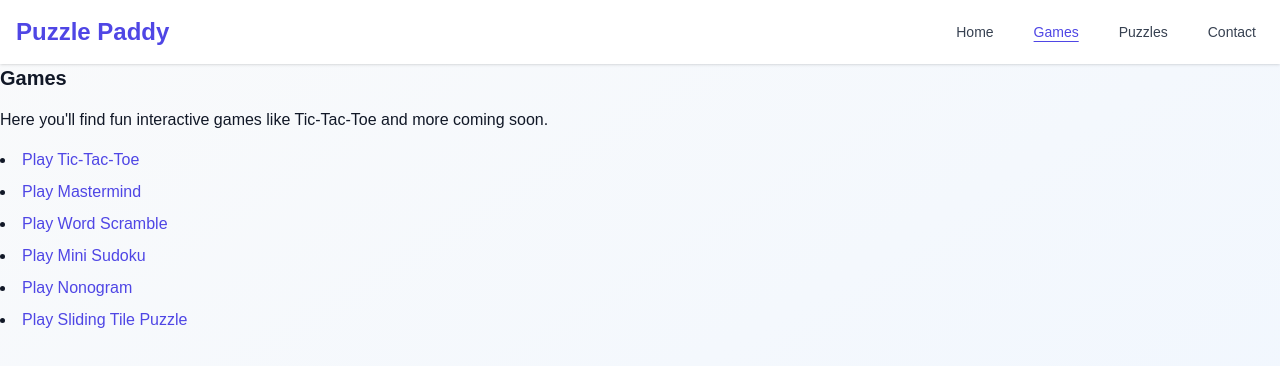
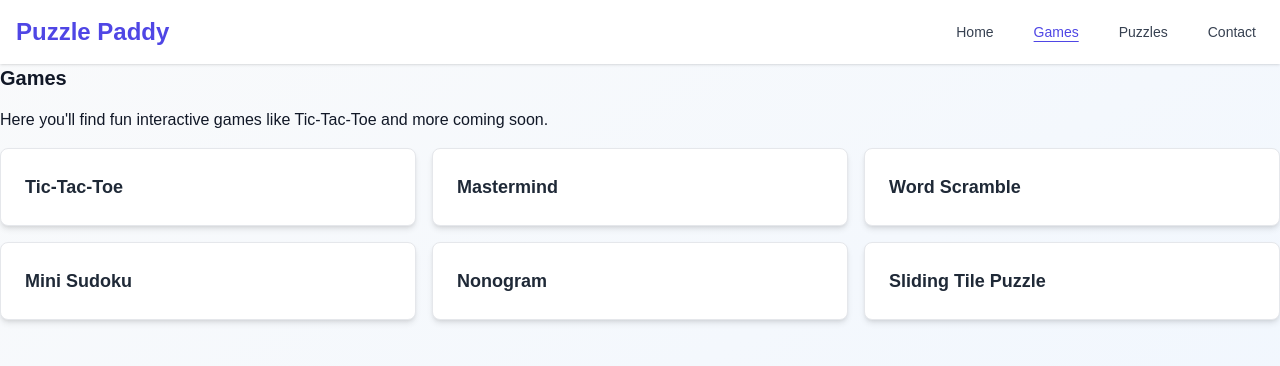
Before and after one commit to MichaelMcKibbin/puzzlepaddy.com, a Next.js app: page /games in a window 1280 px wide. Shown: the top 366 px of the page. Built offline with nearby package versions, Linux system fonts and the light colour scheme.

Commit message:
layout: adjust layout of games page

```diff
--- a/pages/games.js
+++ b/pages/games.js
@@ -6,14 +6,26 @@ export default function Games() {
         <div>
             <h2 className="text-xl font-semibold mb-4">Games</h2>
             <p>Here you'll find fun interactive games like Tic-Tac-Toe and more coming soon.</p>
-            <ul className="list-disc list-inside mt-4 space-y-2">
-                <li><Link className="text-indigo-600 hover:underline" href="/games/tictactoe">Play Tic-Tac-Toe</Link></li>
-                <li><Link className="text-indigo-600 hover:underline" href="/games/mastermind">Play Mastermind</Link></li>
-                <li><Link className="text-indigo-600 hover:underline" href="/games/word-scramble">Play Word Scramble</Link></li>
-                <li><Link className="text-indigo-600 hover:underline" href="/games/mini-sudoku">Play Mini Sudoku</Link></li>
-                <li><Link className="text-indigo-600 hover:underline" href="/games/nonogram">Play Nonogram</Link></li>
-                <li><Link className="text-indigo-600 hover:underline" href="/games/sliding-tile">Play Sliding Tile Puzzle</Link></li>
-            </ul>
+            <div className="grid grid-cols-1 md:grid-cols-2 lg:grid-cols-3 gap-4 mt-4">
+                <Link href="/games/tictactoe" className="bg-white p-6 rounded-lg shadow-md hover:shadow-lg transition-shadow border border-gray-200 hover:border-indigo-300">
+                    <h3 className="text-lg font-semibold text-gray-800">Tic-Tac-Toe</h3>
+                </Link>
+                <Link href="/games/mastermind" className="bg-white p-6 rounded-lg shadow-md hover:shadow-lg transition-shadow border border-gray-200 hover:border-indigo-300">
+                    <h3 className="text-lg font-semibold text-gray-800">Mastermind</h3>
+                </Link>
+                <Link href="/games/word-scramble" className="bg-white p-6 rounded-lg shadow-md hover:shadow-lg transition-shadow border border-gray-200 hover:border-indigo-300">
+                    <h3 className="text-lg font-semibold text-gray-800">Word Scramble</h3>
+                </Link>
+                <Link href="/games/mini-sudoku" className="bg-white p-6 rounded-lg shadow-md hover:shadow-lg transition-shadow border border-gray-200 hover:border-indigo-300">
+                    <h3 className="text-lg font-semibold text-gray-800">Mini Sudoku</h3>
+                </Link>
+                <Link href="/games/nonogram" className="bg-white p-6 rounded-lg shadow-md hover:shadow-lg transition-shadow border border-gray-200 hover:border-indigo-300">
+                    <h3 className="text-lg font-semibold text-gray-800">Nonogram</h3>
+                </Link>
+                <Link href="/games/sliding-tile" className="bg-white p-6 rounded-lg shadow-md hover:shadow-lg transition-shadow border border-gray-200 hover:border-indigo-300">
+                    <h3 className="text-lg font-semibold text-gray-800">Sliding Tile Puzzle</h3>
+                </Link>
+            </div>
         </div>
     );
 }
```
